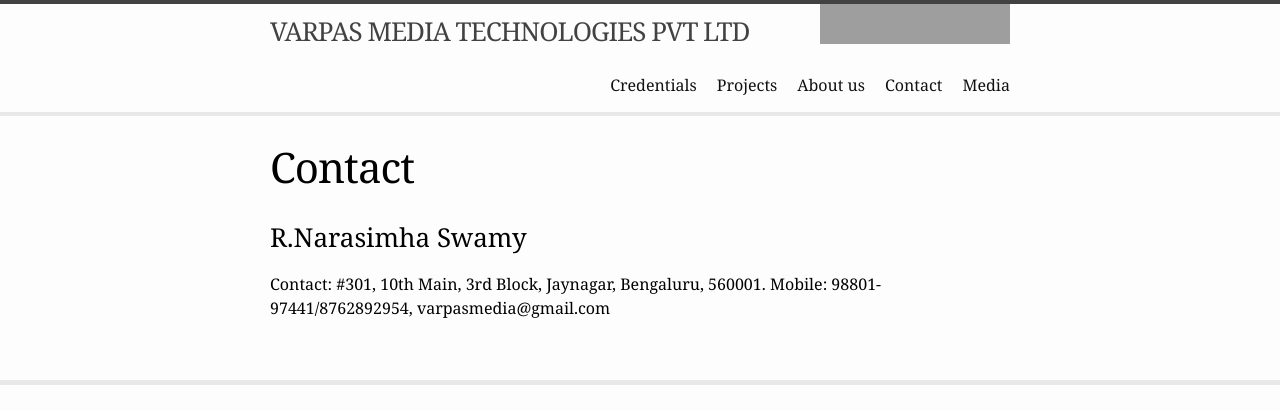
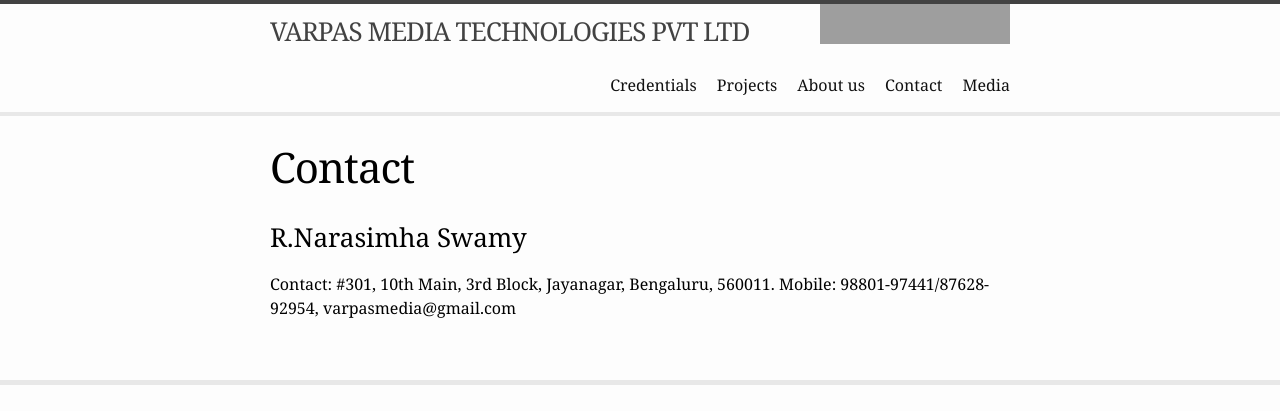
Before and after one commit to VarpasMedia/VarpasMedia.github.io, a Jekyll site: the page built from contact.md, in a window 1280 px wide, cut to the strip 0-411 px from the top of the page. Built offline with Jekyll 4.4.1, drawn with Linux system fonts in a browser that asks for light colours; our own code applies the rules of GitHub Pages for plain Markdown files; grey boxes are pictures that could not be loaded.

Commit message:
Update contact.md

```diff
--- a/contact.md
+++ b/contact.md
@@ -6,5 +6,5 @@ permalink: /Contact/
 
 ### R.Narasimha Swamy
 
-Contact: #301, 10th Main, 3rd Block, Jaynagar, Bengaluru, 560001.
-Mobile: 98801-97441/8762892954, varpasmedia@gmail.com
+Contact: #301, 10th Main, 3rd Block, Jayanagar, Bengaluru, 560011.
+Mobile: 98801-97441/87628-92954, varpasmedia@gmail.com
```
